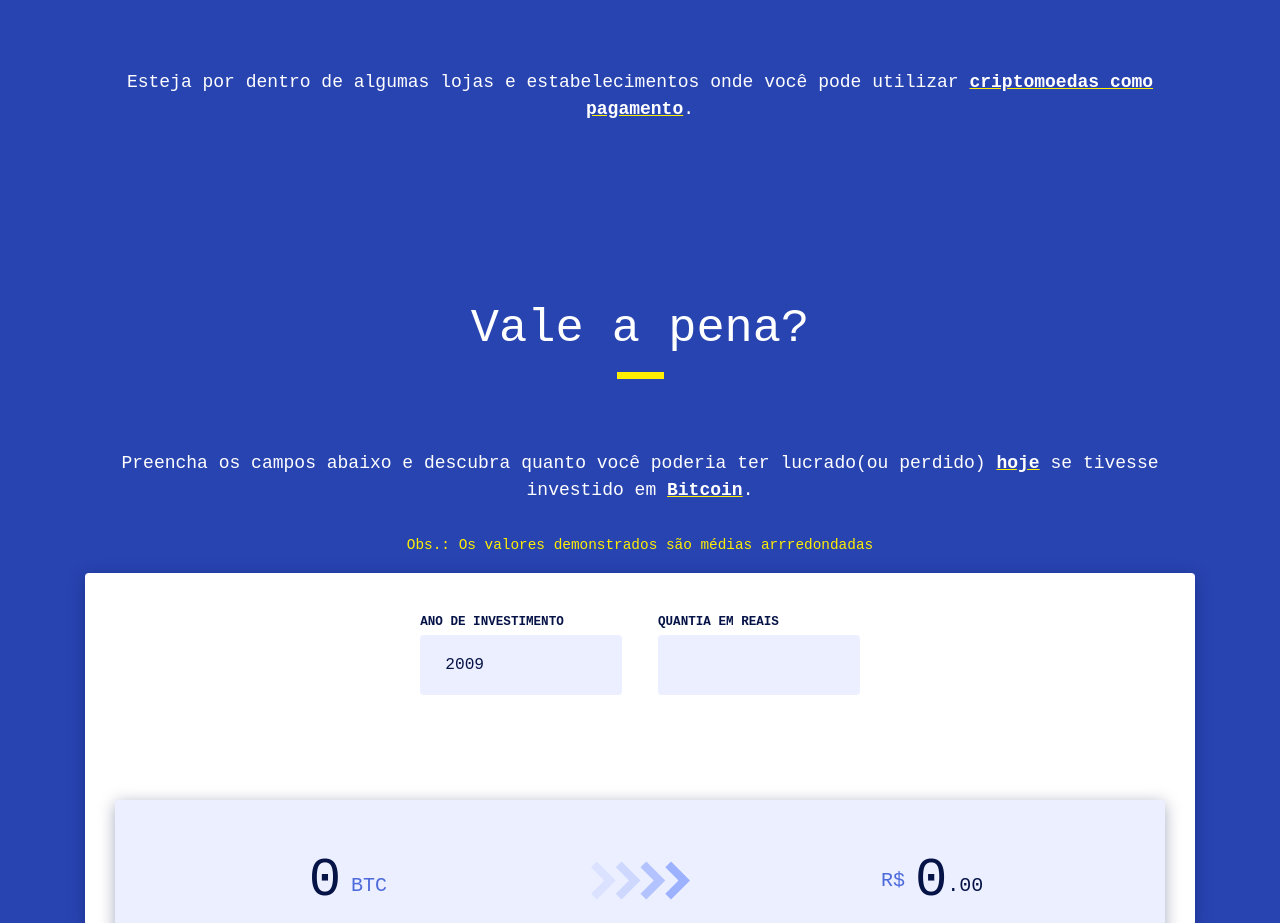
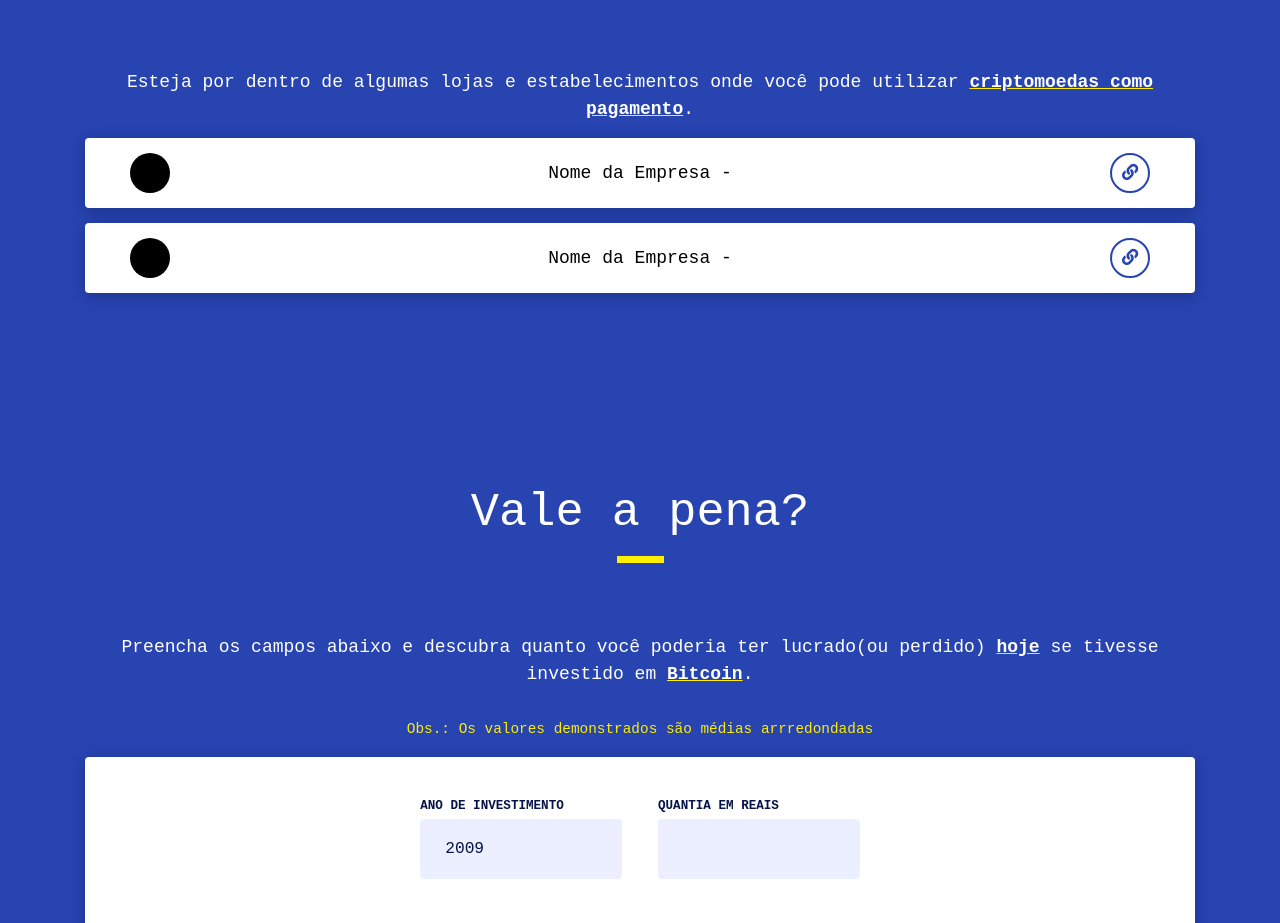
Before and after one commit to mtargino/criptoque, a plain HTML site: page index.html in a window 1280 px wide. Shown: the part 3620-4543 px from the top of the page. Drawn offline with nearby package versions, Linux system fonts and the light colour scheme; a web font is replaced by a local one.

Commit message:
Adição de lista de empresas

```diff
--- a/css/main.scss
+++ b/css/main.scss
@@ -298,6 +298,10 @@ main {
     margin: 1em 0;
     margin-bottom: 0.5em
   }
+  &--4 {
+    color: black;
+    margin: 0;
+  }
 }
 
 .section {
@@ -473,7 +477,12 @@ main {
 
   }
   &--outline {
-    border: 2px solid white;
+    border: 2px solid $blue-bg;
+    color: $blue-bg;
+    &:hover {
+      transform: none;
+      background: $blue-bg;
+    }
   }
   &--cta {
     font-size: 1.1em;
@@ -535,6 +544,25 @@ main {
       box-shadow: $raised;
       z-index: 0;
     }
+  }
+  &--h {
+    flex-direction: row;
+    padding: 15px 45px;
+    justify-content: space-between;
+    align-items: center;
+    &__button {
+      color: $blue-bg;
+      height: 40px;
+      width: 40px;
+      padding: 0;
+      margin: 0;
+    }
+  }
+  &__logo {
+    height: 40px;
+    width: 40px;
+    border-radius: 50%;
+    background: black;
   }
 }
 
@@ -728,6 +756,12 @@ main {
   .arrow{
     width: 30%;
   }
+  .card--h {
+    flex-direction: row;
+    padding: 15px 15px;
+    justify-content: space-between;
+    align-items: center;
+  }
 }
 
 .footer {
--- a/index.html
+++ b/index.html
@@ -10,6 +10,7 @@
     <link rel="stylesheet" href="https://stackpath.bootstrapcdn.com/bootstrap/4.1.3/css/bootstrap.min.css" integrity="sha384-MCw98/SFnGE8fJT3GXwEOngsV7Zt27NXFoaoApmYm81iuXoPkFOJwJ8ERdknLPMO"
         crossorigin="anonymous">
     <link rel="stylesheet" href="https://use.typekit.net/nij4yqu.css">
+    <link rel="stylesheet" href="https://use.fontawesome.com/releases/v5.5.0/css/all.css" integrity="sha384-B4dIYHKNBt8Bc12p+WXckhzcICo0wtJAoU8YZTY5qE0Id1GSseTk6S+L3BlXeVIU" crossorigin="anonymous">
 
     <link rel="stylesheet" href="css/main.css">
 </head>
@@ -52,7 +53,7 @@
                                 Descubra as <b>3 criptomoedas</b> mais importantes e quanto você perdeu (ou deixou de
                                 ganhar)<span class="paragraph__asterisc">*</span>
                             </p>
-                            <span class="quote" >*Por não ter investido nelas</span>
+                            <span class="quote">*Por não ter investido nelas</span>
                             <a class="button button--cta anchor" href="#second">Saiba mais</a>
                             <!-- <a class="button button--shadow anchor" href="#1">Botão Shadow</a>
                             <a class="button button--outline anchor" href="#1">Botão Outline</a> -->
@@ -226,11 +227,21 @@
                 <div class="container">
                     <h2 class="heading heading--2">Onde posso utilizar</h2>
                     <p class="paragraph text-center">
-                        Esteja por dentro de algumas lojas e estabelecimentos onde você pode utilizar <b>criptomoedas como pagamento</b>.
+                        Esteja por dentro de algumas lojas e estabelecimentos onde você pode utilizar <b>criptomoedas
+                            como pagamento</b>.
                     </p>
                     <div class="row">
-                        <div class="col">
-
+                        <div class="col-12">
+                            <div class="card card--h">
+                                <div class="card__logo" id="empresa"></div>
+                                <h4 class="heading heading--4">Nome da Empresa - </h4>
+                                <a href="" class="anchor button button--outline card--h__button"><i class="fas fa-link"></i></a>
+                            </div>
+                            <div class="card card--h">
+                                <div class="card__logo" id="empresa"></div>
+                                <h4 class="heading heading--4">Nome da Empresa - </h4>
+                                <a href="" class="button button--outline card--h__button"><i class="fas fa-link"></i></a>
+                            </div>
                         </div>
                     </div>
                 </div>
```
Also changed, not shown: css/main.css.
